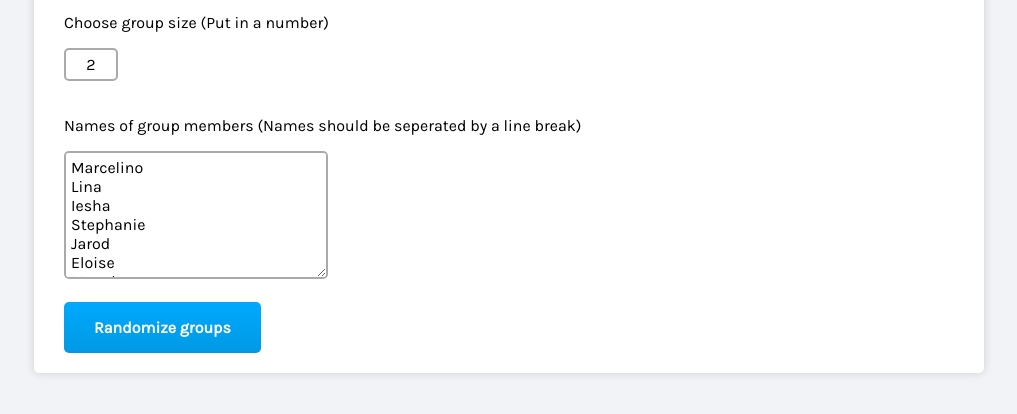
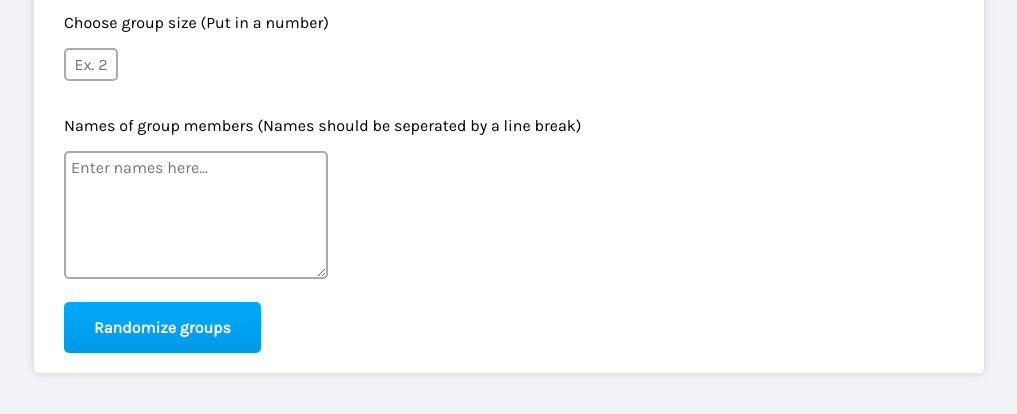
Before and after one commit to davidbograd/davidbograd.github.io, a plain HTML site: page index.html in a window 1280 px wide. Shown: the part 96-510 px from the top of the page, without its empty margins (131-1148 px from the left). Drawn offline with nearby package versions, Linux system fonts and the light colour scheme.

Commit message:
Deleted prefilled values

```diff
--- a/index.html
+++ b/index.html
@@ -26,31 +26,12 @@
 			Choose group size (Put in a number)
 		</p>
 		<form name="checkListForm">
-			<input class="groupsize-input" type="text" name="checkListItem" placeholder="Ex. 2" value="2" /></br>
+			<input class="groupsize-input" type="text" name="checkListItem" placeholder="Ex. 2" value="" /></br>
 			</br>
 			<p>
 				Names of group members (Names should be seperated by a line break)
 			</p>
-			<textarea class="group-names" rows="6" cols="50" name="names" placeholder="Enter names here...">Marcelino
-Lina
-Iesha
-Stephanie
-Jarod
-Eloise
-Magaly
-Terisa
-Zena
-Brittany
-Aja
-Vina
-Gracie
-Thuy
-Kristopher
-Candis
-Breann
-Tiffani
-Kassie
-Rebeca</textarea>
+			<textarea class="group-names" rows="6" cols="50" name="names" placeholder="Enter names here..."></textarea>
 		</form>
 		</br>
 
```
